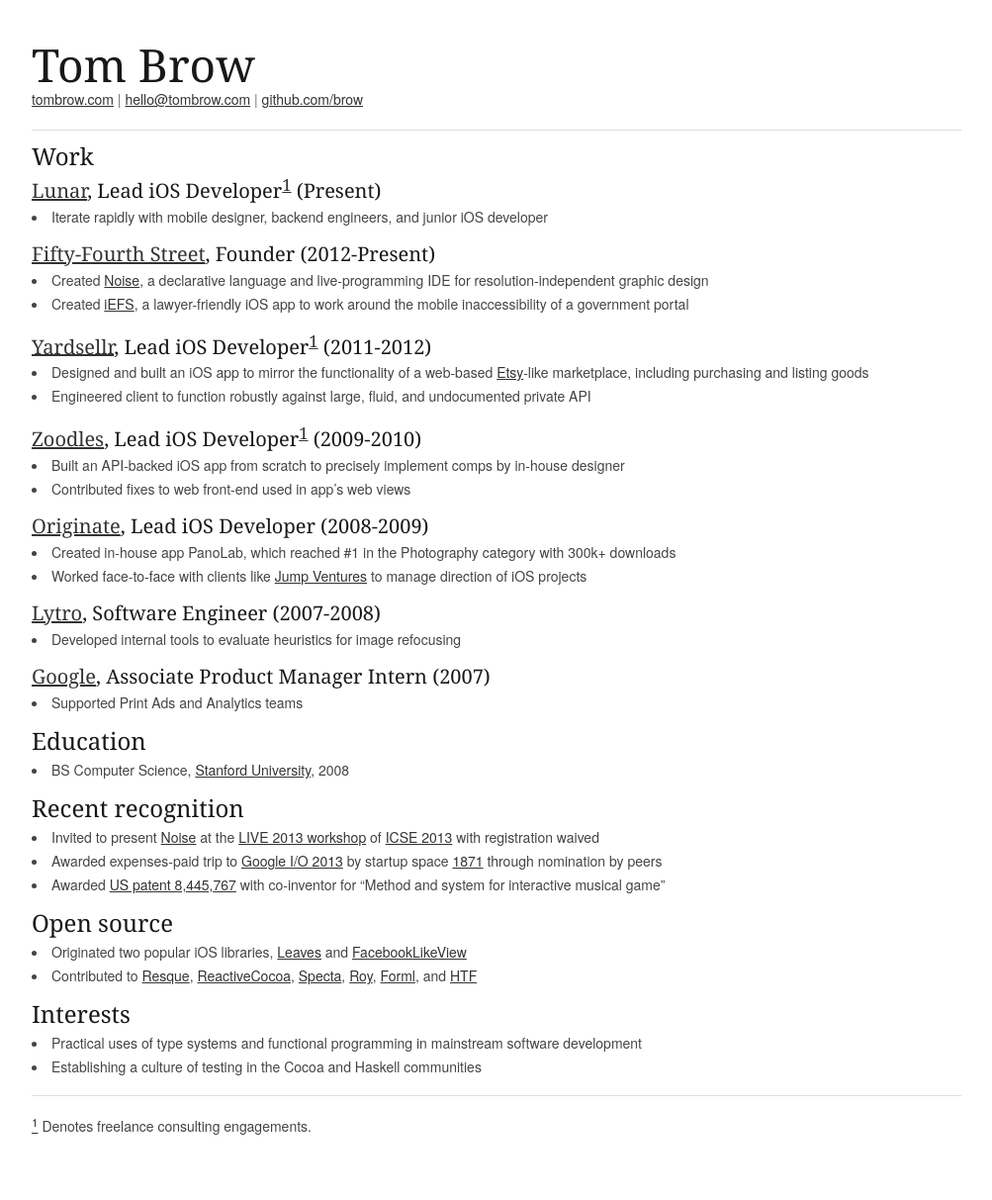
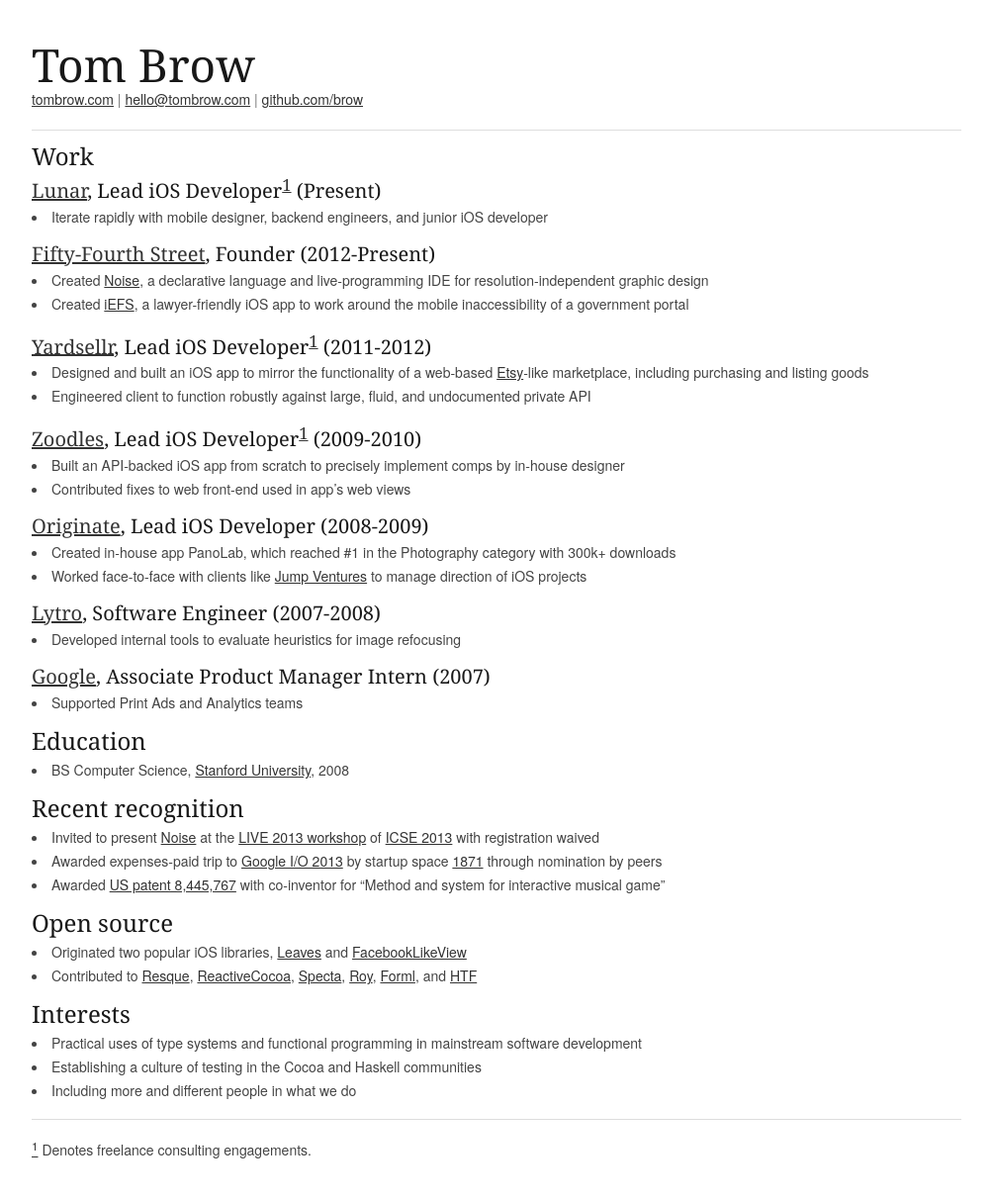
Before and after one commit to brow/rebeccabutler.org, a Jekyll site: the page built from cv/index.md, in a window 1280 px wide. Shown: the whole page at 99% size, without its empty margins (138-1141 px from the left). Built offline with Jekyll 4.4.1, drawn with Linux system fonts in a browser that asks for light colours; Markdown is read by kramdown in place of the engine named in the settings; before the commit the page ends 1189 px from its top, so only the background shows below that.

Commit message:
another interest

```diff
--- a/cv/index.md
+++ b/cv/index.md
@@ -44,6 +44,7 @@
 ## Interests
 * Practical uses of type systems and functional programming in mainstream software development
 * Establishing a culture of testing in the Cocoa and Haskell communities
+* Including more and different people in what we do
 
 ---
 <a name="1"><sup>1</sup></a> Denotes freelance consulting engagements.
```
